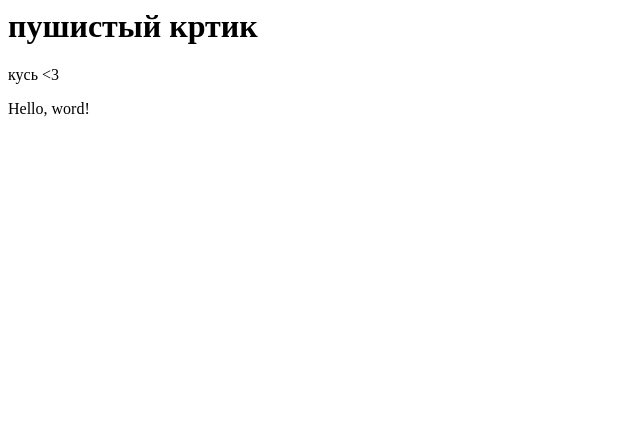
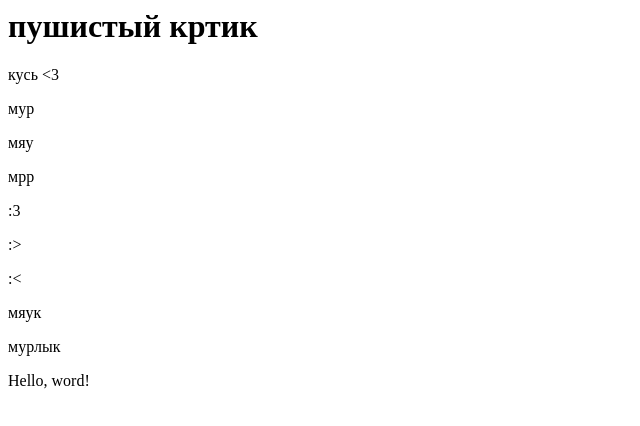
Before and after one commit to meowlera/meow, a plain HTML site: page index.html in a window 1280 px wide. Shown: the whole page, without its empty margins (0-640 px from the left). Drawn offline with Linux system fonts and the light colour scheme.

Commit message:
мур мур

```diff
--- a/index.html
+++ b/index.html
@@ -3,6 +3,15 @@
  <body>
   <h1> пушистый кртик</h1>
   <p> кусь <3 </P>
- <p>Hello, word!</p>
+  <p> мур </P>
+  <p> мяу </P>
+  <p> мрр </P>
+  <p> :3</P>
+
+  <p> :></P>
+  <p> :<</P>
+  <p> мяук</P>
+  <p> мурлык</P>
+  <p>Hello, word!</p>
  </body>
  </html>
```
